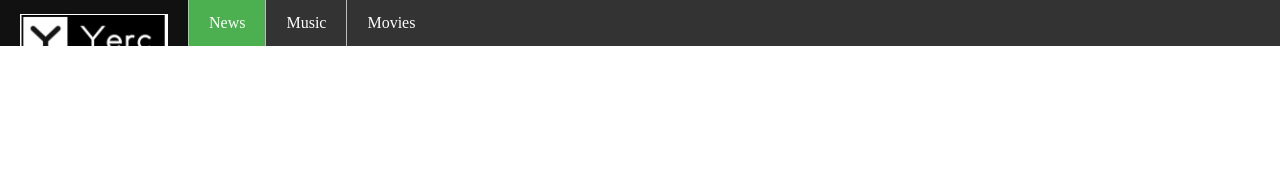
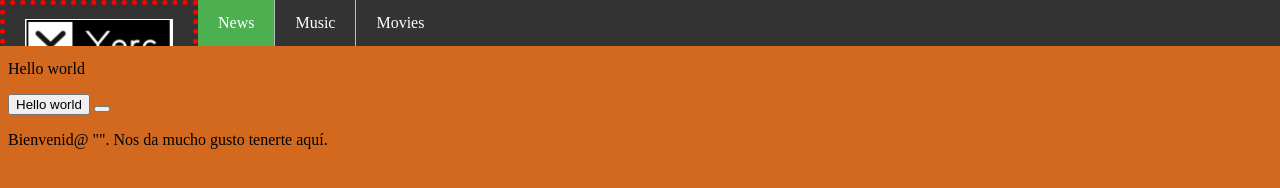
Before and after one commit to AngelYerathel/Test-WD, a plain HTML site: page index.html in a window 1280 px wide. Drawn offline with Linux system fonts and the light colour scheme.

Commit message:
Building branches

```diff
--- a/index.html
+++ b/index.html
@@ -15,5 +15,12 @@
         <li><a href="music/music.html">Music</a></li>
         <li><a href="movies/movies.html">Movies</a></li></a>
     </ul>
+   <br><br><p id="sign-in">Hello world</p>
+    <button type="button" onclick="myFunction()">Hello world</button>
+    <button onclick=""></button>
+
+    <p>Bienvenid@ "<span id="user"></span>". Nos da mucho gusto tenerte aquí.</p>
+
+    <script src="script/script.js"></script>
 </body>
 </html>
--- /dev/null
+++ b/script/script.js
@@ -0,0 +1,4 @@
+function myFunction() {
+    document.getElementById("sign-in").innerHTML = "Fuck the world.";
+    document.getElementById("user").innerHTML = "Angel";
+}
--- a/styles/styles.css
+++ b/styles/styles.css
@@ -1,5 +1,8 @@
-
+body {
+    background-color: chocolate;
+}
 ul {
+    font-style: 0;
     list-style: none;
     margin: 0;
     padding: 0;
@@ -16,6 +19,12 @@ ul {
 li {
     float: left;
     border-right: 1px solid #bbb;
+}
+
+li:first-child {
+    font-style: 0;
+    border: 5px dotted red;
+    padding: 0;
 }
 
 li:last-child {
```
